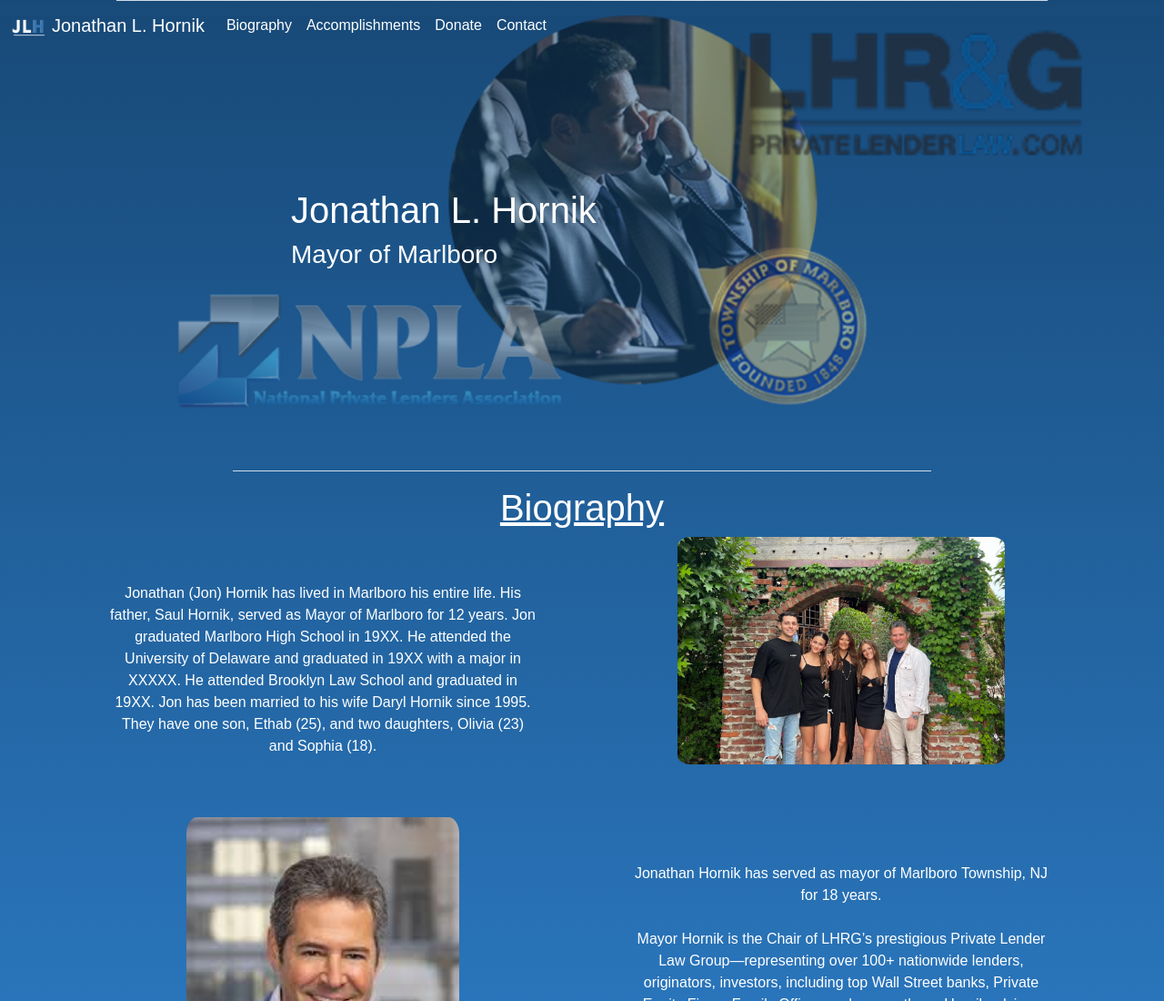
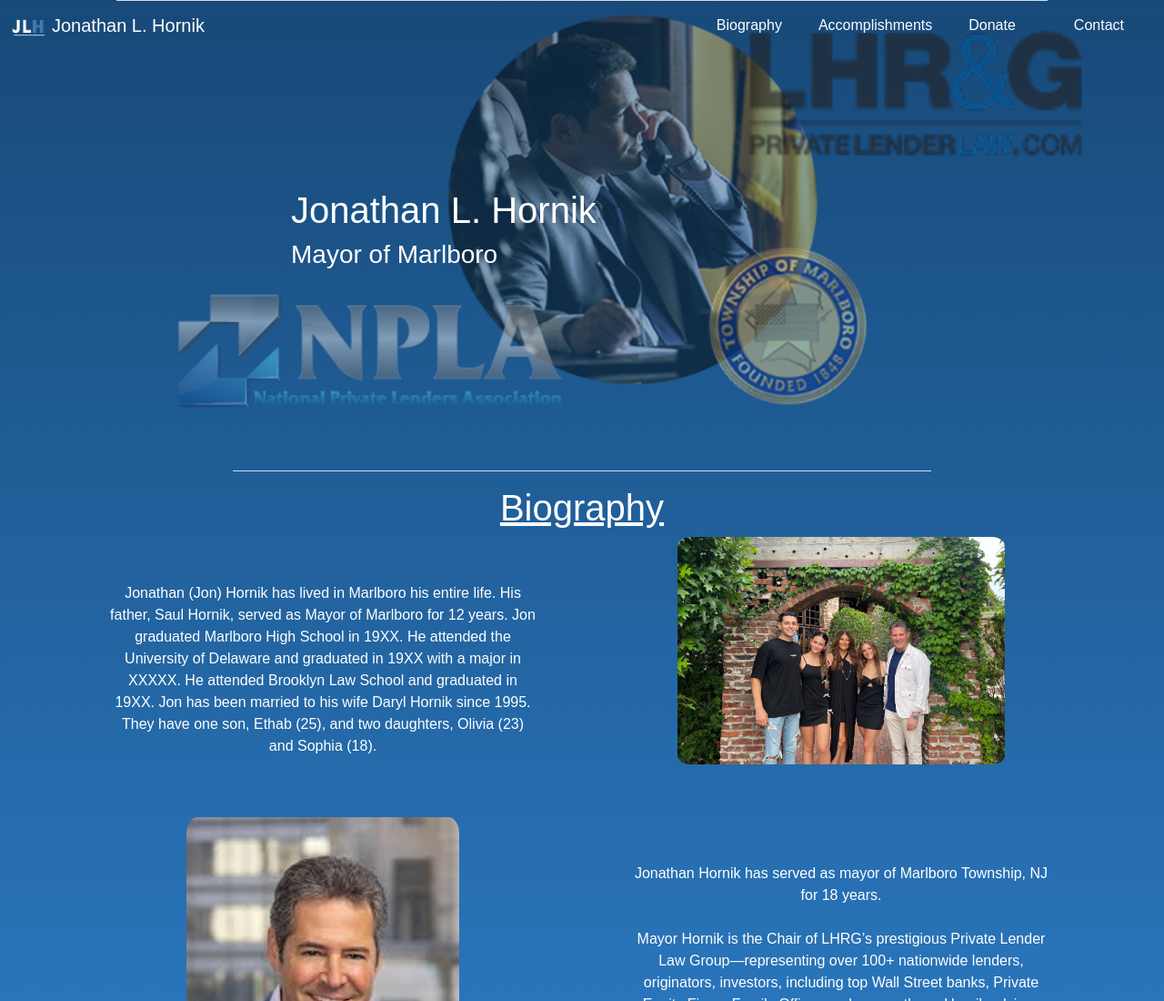
Before and after one commit to SophieHornik/WBLP, a plain HTML site: page index.html in a window 1280 px wide. Shown: the top 1100 px of the page at 91% size. Drawn offline with nearby package versions, Linux system fonts and the light colour scheme.

Commit message:
zach ILY

```diff
--- a/index.html
+++ b/index.html
@@ -28,7 +28,8 @@
 <body>
   <header>
     <!-- Nav Bar-->
-    <nav class="navbar navbar-expand-lg bg-body-white sticky-top">
+
+    <nav class="navbar navbar-expand-lg bg-body-white fixed-top">
       <div class="container-fluid">
         <button id="logo"> <a class="navbar-brand underline-closing" href="#top"></button>
         Jonathan L. Hornik</a>
--- a/style.css
+++ b/style.css
@@ -15,9 +15,12 @@ html{
 
  nav{
   text-align: right;
+  position: static;
 
  }
-
+ .navbar-nav {
+  gap: 1.5rem; /* adds spacing between nav items */
+}
  .navbar-brand {
     color:#ffffff
     ;
@@ -76,10 +79,7 @@ html{
     color: rgb(255, 255, 255);
   }
 
-  .navbar{
-    background-color: ;
-   position: fixed;
-  }
+
 
   #logo{
     background-color: transparent;
```
